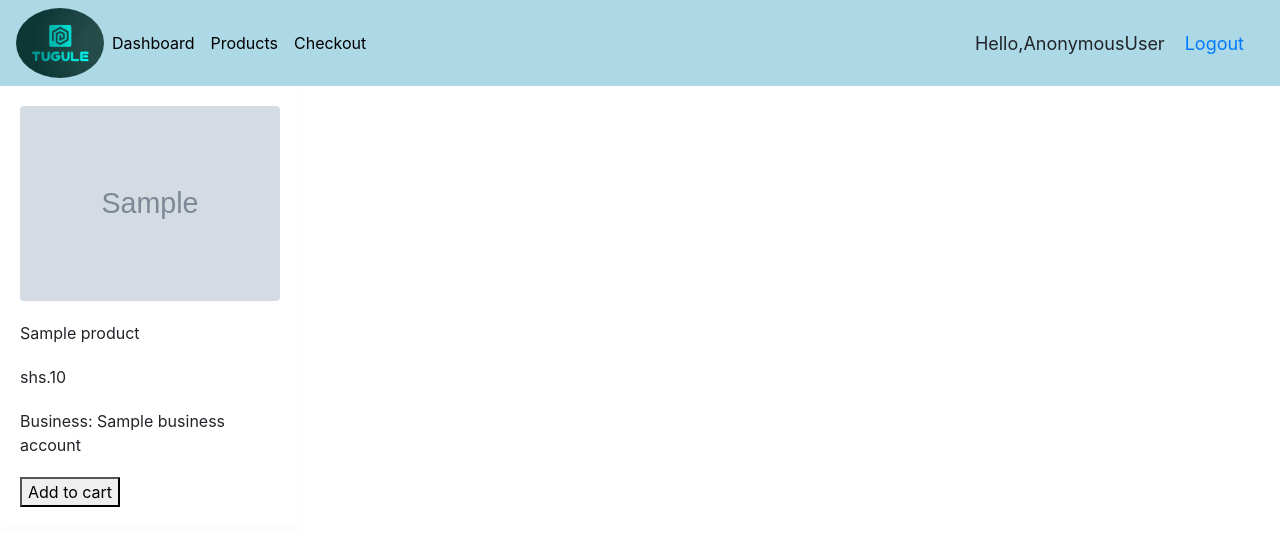
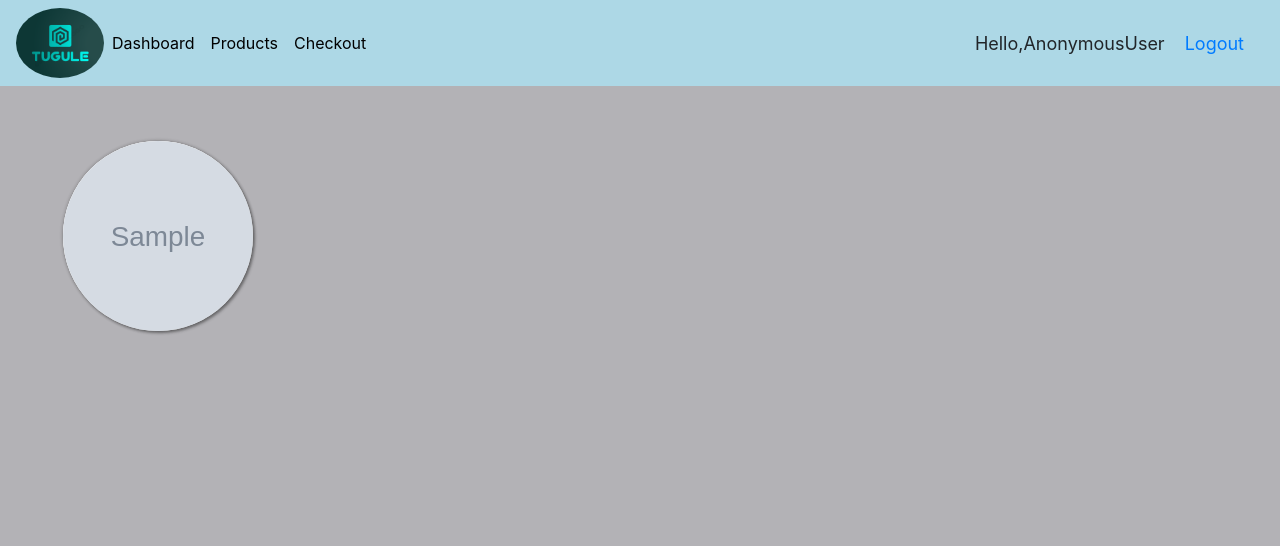
Before and after one commit to Mikael967/Assignment-one, a Django app: template products/templates/products/category.html in a window 1280 px wide. Shown: the top 546 px of the page. Run offline with Django 5.2, Linux system fonts and the light colour scheme; the template is opened without the code that fills it: most values are stand-ins (such as "Sample title", 1, 10 or a date in 2020); grey boxes marked "Sample" are stand-in pictures; some libraries are stand-ins or nearby versions.

Commit message:
changing layout

```diff
--- a/products/templates/products/category.html
+++ b/products/templates/products/category.html
@@ -1,21 +1,199 @@
+
 {% extends 'products/base.html' %}
-{%load static%}
 
-    {%block content%}
+{% load bootstrap5 %}
+{% bootstrap_css%}
+{% bootstrap_javascript%}
+{% block content %}
 
-     <div class="product-card-list">
-        {%for product in products%}
+<link rel="stylesheet" href="https://stackpath.bootstrapcdn.com/bootstrap/4.3.1/css/bootstrap.min.css"
+ integrity="sha384-ggOyR0iXCbMQv3Xipma34MD+dH/1fQ784/j6cY/iJTQUOhcWr7x9JvoRxT2MZw1T" crossorigin="anonymous">
+<style>
+    body{
+        background-color: rgb(179, 178, 182);
+      }
 
-        <article class="product-card">
-          <img src="{{product.image.url}}" alt="{{product.name}}">
+  .card {
+  position: relative;
+  background: transparent;
+  width: 300px;
+  height: 300px;
+  border: none;
+}
 
-          <p>{{product.name}}</p>
-          <p>shs.{{product.price}}</p>
-          <p>Business: {{product.business_account.name}}</p>
-          <button data-product="{{product.id}}" data-action="add" class="update-cart fbtn">Add to cart</button>
-        </article>
-        {%endfor%}
+.card:hover {
+  width: 300px;
+}
+
+.card .container-image {
+  position: absolute;
+  top: 50%;
+  left: 50%;
+  transform: translate(-50%, -50%);
+  background: #e7e7e7;
+  width: 190px;
+  height: 190px;
+  display: flexbox;
+  justify-content: center;
+  align-items: center;
+  cursor: pointer;
+  border: none;
+  border-radius: 50%;
+  box-shadow: 0 0 3px 1px #1818183d, 2px 2px 3px #18181865, inset 2px 2px 2px #ffffff;
+  transition: all .3s ease-in-out, opacity .3s;
+  transition-delay: .6s, 0s;
+}
+
+.card:hover .container-image {
+  opacity: 0;
+  border-radius: 8px;
+  transition-delay: 0s, .6s;
+}
+
+.card .container-image .image-circle {
+  position: absolute;
+  top: 50%;
+  left: 50%;
+  transform: translate(-50%, -50%);
+  width: 125px;
+  height: auto;
+  object-fit: contain;
+  filter: drop-shadow(2px 2px 2px #1818188a);
+  transition: all .3s ease-in-out;
+  transition-delay: .4s;
+}
+
+.card:hover .container-image .image-circle {
+  opacity: 0;
+  transition-delay: 0s;
+}
+
+.card .content {
+  display: flex;
+  justify-content: space-between;
+  align-items: center;
+  position: absolute;
+  top: 50%;
+  left: 50%;
+  transform: translate(-50%, -50%);
+  background: #e7e7e7;
+  padding: 20px;
+  width: 190px;
+  height: 190px;
+  cursor: pointer;
+  border: none;
+  border-radius: 8px;
+  box-shadow: 0 0 3px 1px #1818183d, 2px 2px 3px #18181865, inset 2px 2px 2px #ffffff;
+  visibility: hidden;
+  transition: .3s ease-in-out;
+  transition-delay: 0s;
+  z-index: 1;
+}
+
+.card:hover .content {
+  width: 290px;
+  height: 190px;
+  visibility: visible;
+  transition-delay: .5s;
+}
+
+.card .content .detail {
+  display: flex;
+  flex-direction: column;
+  width: 100%;
+  height: 100%;
+  opacity: 0;
+  transition: all .3s ease-in-out;
+  transition-delay: 0s;
+}
+
+.card:hover .content .detail {
+  color: #181818;
+  opacity: 100%;
+  transition: 1s;
+  transition-delay: .3s;
+}
+
+.card .content .detail span {
+  margin-bottom: 5px;
+  font-size: 18px;
+  font-weight: 800;
+}
+
+.card .content .detail button {
+  color: rgb(242, 242, 249);
+        background-color: rgb(5, 2, 93);
+
+}
+
+.card .content .detail button:hover {
+  background: #070400;
+}
+
+.card .content .product-image {
+  position: relative;
+  width: 100%;
+  height: 100%;
+}
+
+.card .content .product-image .box-image {
+  display: flex;
+  position: absolute;
+  top: 0;
+  left: -25%;
+  width: 100%;
+  height: 115%;
+  opacity: 0;
+  transform: scale(.5);
+  transition: all .5s ease-in-out;
+  transition-delay: 0s;
+}
+
+.card:hover .content .product-image .box-image {
+  top: -25%;
+  left: 0;
+  opacity: 100%;
+  transform: scale(1);
+  transition-delay: .3s;
+}
+
+.card .content .product-image .box-image .img-product {
+  margin: auto;
+  width: 7rem;
+  height: auto;
+}
+
+.fil-shoes1, .fil-shoes2 {
+  fill: #333333
+}
+</style>
+
+<div class="d-flex flex-row px-2">
+  {%for product in products%}
+  <div class="card">
 
 
+    <div class="container-image d-flex justify-content-center align-content-center">
+    <img class="mx-auto w-100 h-100" src="{{product.image.url}}"  alt="{{product.name}}"height="120px"width="120px" style="border-radius: 100%;">
+    </div>
+    <div class="content">
+      <div class="detail">
+        <span>{{product.name}}</span>
+        <p>Business: {{product.business_account.name}}</p>
+        <button data-product="{{product.id}}" data-action="add" class="update-cart btn btn-sm  d-flex justify-content-center align-items-center"><svg xmlns="http://www.w3.org/2000/svg" width="26" height="26" fill="currentColor" class="bi bi-cart-plus" viewBox="0 0 16 16">
+          <path d="M9 5.5a.5.5 0 0 0-1 0V7H6.5a.5.5 0 0 0 0 1H8v1.5a.5.5 0 0 0 1 0V8h1.5a.5.5 0 0 0 0-1H9z"/>
+          <path d="M.5 1a.5.5 0 0 0 0 1h1.11l.401 1.607 1.498 7.985A.5.5 0 0 0 4 12h1a2 2 0 1 0 0 4 2 2 0 0 0 0-4h7a2 2 0 1 0 0 4 2 2 0 0 0 0-4h1a.5.5 0 0 0 .491-.408l1.5-8A.5.5 0 0 0 14.5 3H2.89l-.405-1.621A.5.5 0 0 0 2 1zm3.915 10L3.102 4h10.796l-1.313 7zM6 14a1 1 0 1 1-2 0 1 1 0 0 1 2 0m7 0a1 1 0 1 1-2 0 1 1 0 0 1 2 0"/>
+        </svg></button>
 
-    {% endblock %}
+      </div>
+      <div class="product-image">
+        <div class="box-image d-flex align-items-center">
+          <img class="img" src="{{product.image.url}}"  alt="{{product.name}}"height="120px"width="120px" style="border-radius: 5px;">
+
+        </div>
+      </div>
+    </div>
+  </div>
+  {%endfor%}
+</div>
+{%endblock%}
```
